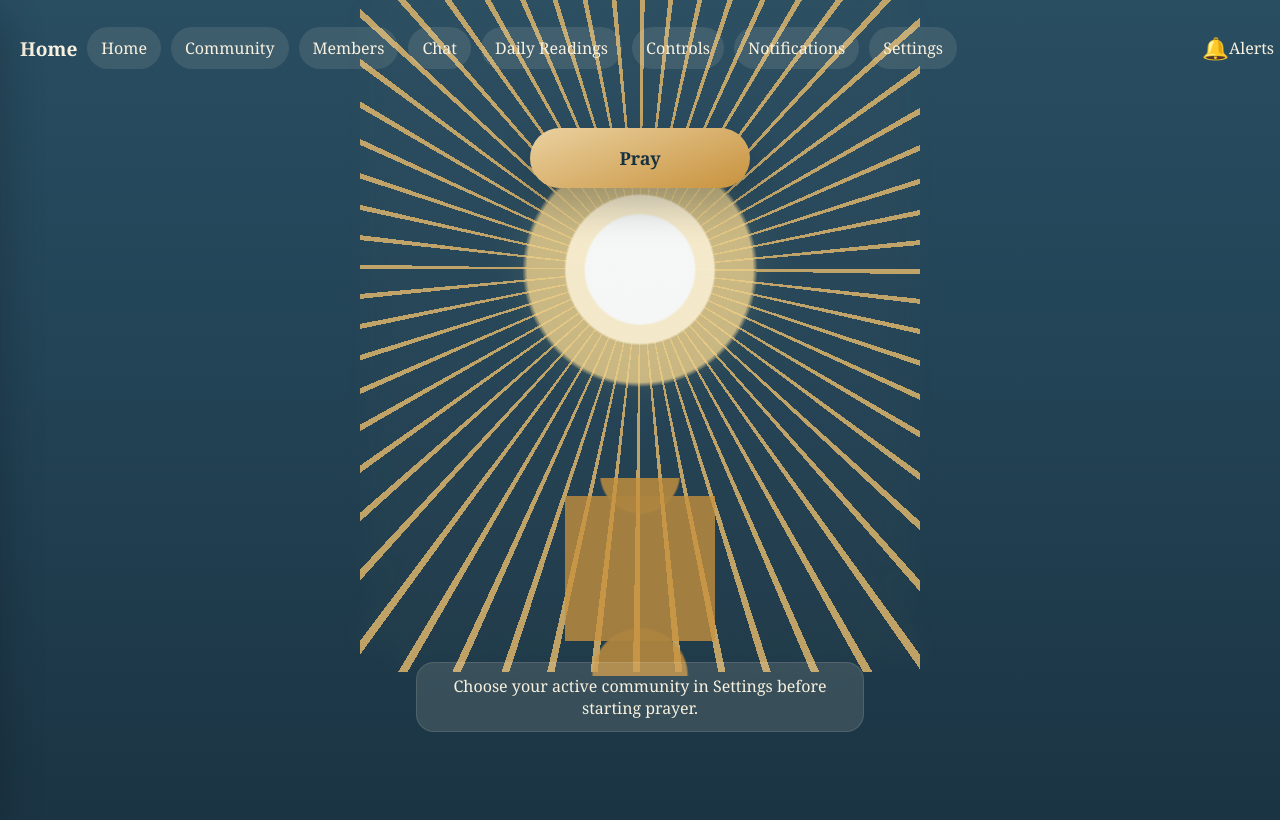
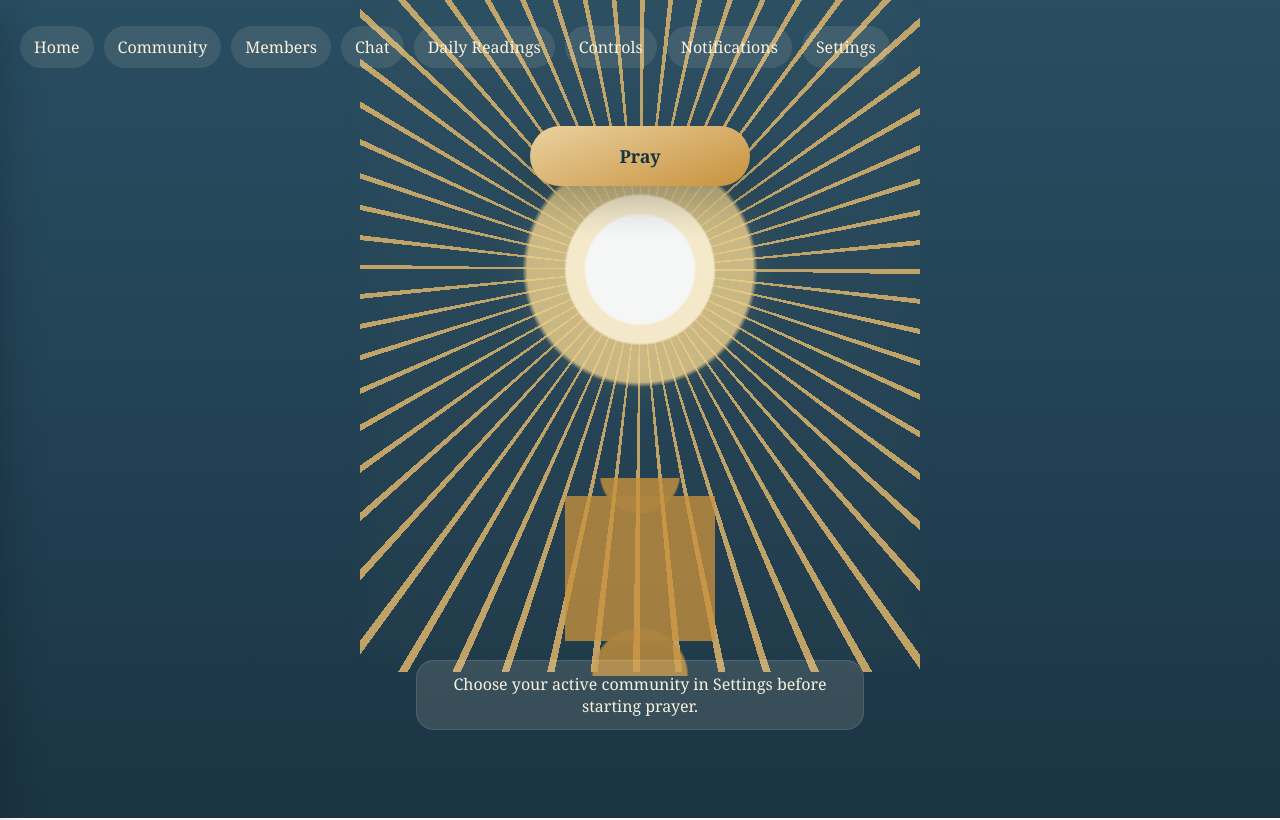
Before and after one commit to qb360llc/prayerboxllc, a website: page portal/home.html in a window 1280 px wide. Drawn offline with Linux system fonts and the light colour scheme; a script that the page names is missing.

Commit message:
Remove home header label and bell

```diff
--- a/portal/home.html
+++ b/portal/home.html
@@ -39,10 +39,6 @@
       .topbar { display:flex; justify-content:space-between; align-items:center; gap:12px; padding:12px 20px; background:transparent; }
       .topnav { display:flex; flex-wrap:wrap; gap:10px; }
       .topnav a { display:inline-block; padding:10px 14px; border-radius:999px; text-decoration:none; background:rgba(248,241,223,.1); color:var(--cream); }
-      .notify-link { position:relative; display:inline-flex; align-items:center; justify-content:center; width:44px; height:44px; text-decoration:none; color:var(--cream); background:transparent; }
-      .notify-link::before { content:"\1F514"; font-size:1.35rem; line-height:1; }
-      .notify-count { position:absolute; top:1px; right:-2px; min-width:1.15rem; padding:1px 5px; border-radius:999px; background:#f7d28d; color:#173241; font-size:.72rem; line-height:1.15; text-align:center; }
-      .mobile-top-title { display:block; font-size:1.2rem; font-weight:700; align-self:center; color:var(--cream); }
       .nav-toggle { position:absolute; opacity:0; pointer-events:none; }
       .mobile-nav-button { display:none; width:48px; height:48px; border-radius:14px; background:transparent; cursor:pointer; align-items:center; justify-content:center; box-shadow:none; }
       .mobile-nav-button span { display:block; width:20px; height:2px; background:var(--cream); position:relative; }
@@ -95,7 +91,6 @@
         <div class="topbar">
           <div style="display:flex; align-items:center; gap:10px;">
             <label for="nav-toggle" class="mobile-nav-button" aria-label="Open navigation menu"><span></span></label>
-            <div class="mobile-top-title">Home</div>
             <nav class="topnav" aria-label="Primary">
               <a href="./home.html">Home</a>
               <a href="./community.html">Community</a>
@@ -107,7 +102,6 @@
               <a href="./settings.html">Settings</a>
             </nav>
           </div>
-          <a class="notify-link" href="./notifications.html">Alerts <span class="notify-count" data-notify-count hidden>0</span></a>
         </div>
       </div>
       <label for="nav-toggle" class="mobile-overlay" aria-hidden="true"></label>
```
